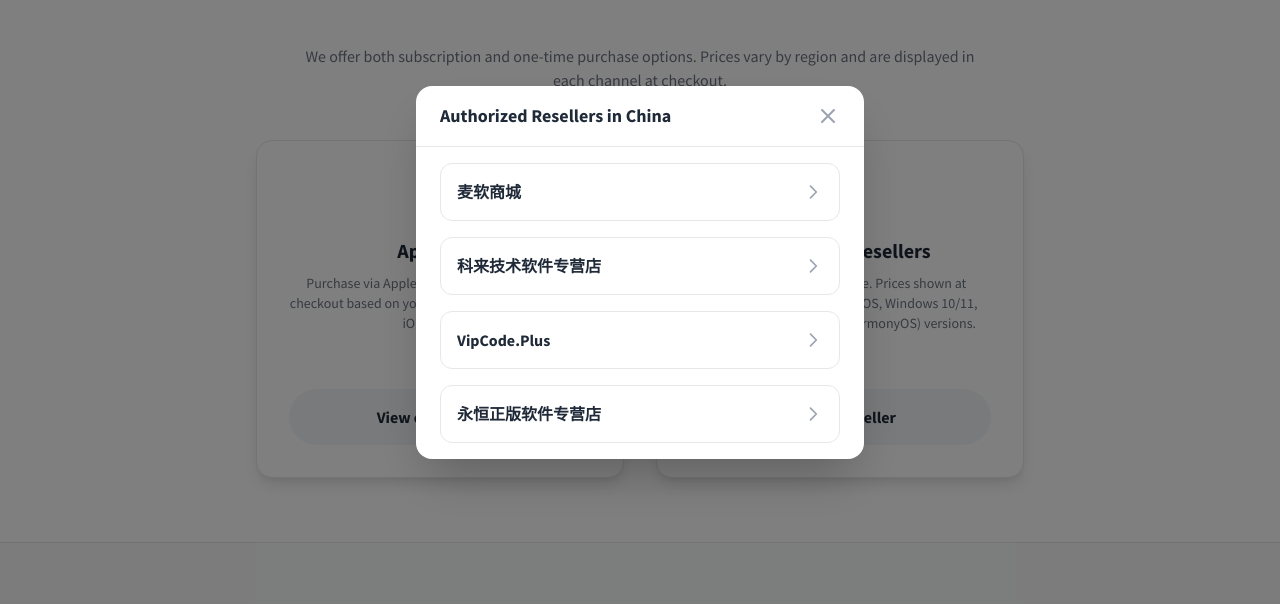
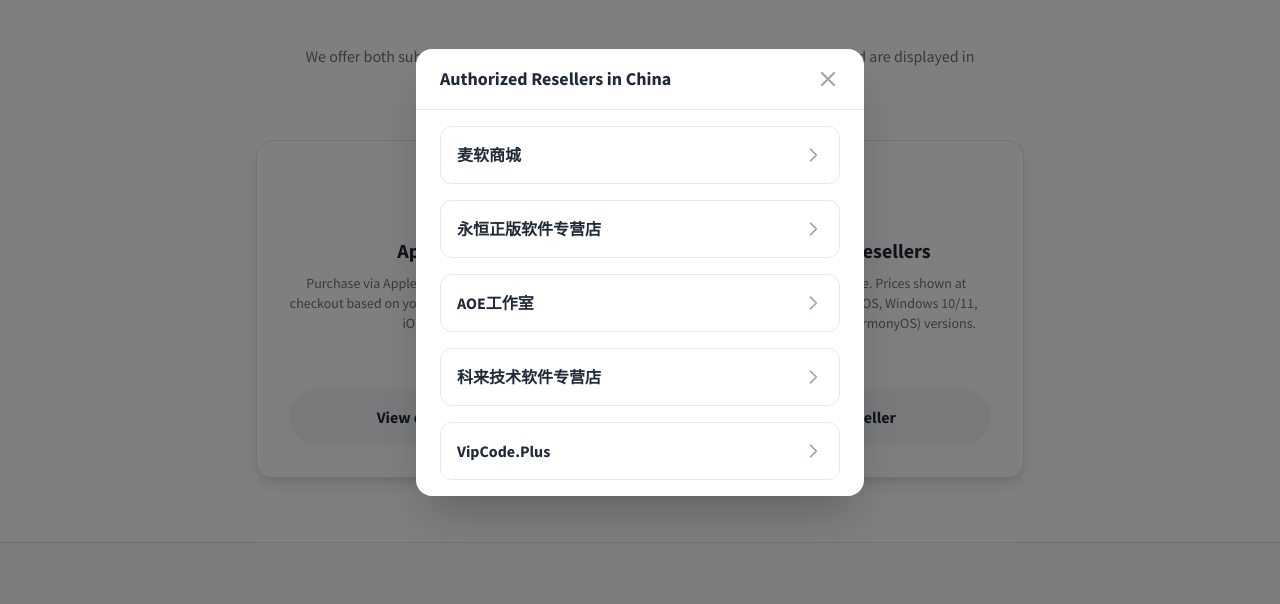
Before and after one commit to taroyuyu/taroyuyu.github.io, a plain HTML site: page pricing.html in a window 1280 px wide. Both pictures are taken after a click on the button "Buy via Reseller". Shown: the part 128-732 px from the top of the page. Drawn offline with nearby package versions, Linux system fonts and the light colour scheme.

Commit message:
add a new Reseller

```diff
--- a/pricing.html
+++ b/pricing.html
@@ -306,6 +306,26 @@
             </div>
           </a>
 
+          <!-- Reseller: 永恒正版软件专营店 -->
+          <a href="https://item.jd.com/10234410717332.html" target="_blank" rel="noopener noreferrer" class="block p-4 rounded-xl border border-gray-200 hover:border-pink-400 hover:shadow-md transition-all duration-300 group">
+            <div class="flex items-center justify-between">
+              <div>
+                <h4 class="font-bold text-gray-800 group-hover:text-pink-600 transition">永恒正版软件专营店</h4>
+              </div>
+              <svg class="w-5 h-5 text-gray-400 group-hover:text-pink-500 transition" fill="none" stroke="currentColor" viewBox="0 0 24 24"><path stroke-linecap="round" stroke-linejoin="round" stroke-width="2" d="M9 5l7 7-7 7" /></svg>
+            </div>
+          </a>
+
+          <!-- Reseller: AOE工作室 -->
+          <a href="https://shop183124200.taobao.com" target="_blank" rel="noopener noreferrer" class="block p-4 rounded-xl border border-gray-200 hover:border-pink-400 hover:shadow-md transition-all duration-300 group">
+            <div class="flex items-center justify-between">
+              <div>
+                <h4 class="font-bold text-gray-800 group-hover:text-pink-600 transition">AOE工作室</h4>
+              </div>
+              <svg class="w-5 h-5 text-gray-400 group-hover:text-pink-500 transition" fill="none" stroke="currentColor" viewBox="0 0 24 24"><path stroke-linecap="round" stroke-linejoin="round" stroke-width="2" d="M9 5l7 7-7 7" /></svg>
+            </div>
+          </a>
+
           <!-- Reseller: 科来技术软件专营店 -->
           <a href="https://item.jd.com/10233110829627.html" target="_blank" rel="noopener noreferrer" class="block p-4 rounded-xl border border-gray-200 hover:border-pink-400 hover:shadow-md transition-all duration-300 group">
             <div class="flex items-center justify-between">
@@ -321,16 +341,6 @@
             <div class="flex items-center justify-between">
               <div>
                 <h4 class="font-bold text-gray-800 group-hover:text-pink-600 transition">VipCode.Plus</h4>
-              </div>
-              <svg class="w-5 h-5 text-gray-400 group-hover:text-pink-500 transition" fill="none" stroke="currentColor" viewBox="0 0 24 24"><path stroke-linecap="round" stroke-linejoin="round" stroke-width="2" d="M9 5l7 7-7 7" /></svg>
-            </div>
-          </a>
-
-          <!-- Reseller: 永恒正版软件专营店 -->
-          <a href="https://item.jd.com/10234410717332.html" target="_blank" rel="noopener noreferrer" class="block p-4 rounded-xl border border-gray-200 hover:border-pink-400 hover:shadow-md transition-all duration-300 group">
-            <div class="flex items-center justify-between">
-              <div>
-                <h4 class="font-bold text-gray-800 group-hover:text-pink-600 transition">永恒正版软件专营店</h4>
               </div>
               <svg class="w-5 h-5 text-gray-400 group-hover:text-pink-500 transition" fill="none" stroke="currentColor" viewBox="0 0 24 24"><path stroke-linecap="round" stroke-linejoin="round" stroke-width="2" d="M9 5l7 7-7 7" /></svg>
             </div>
```
